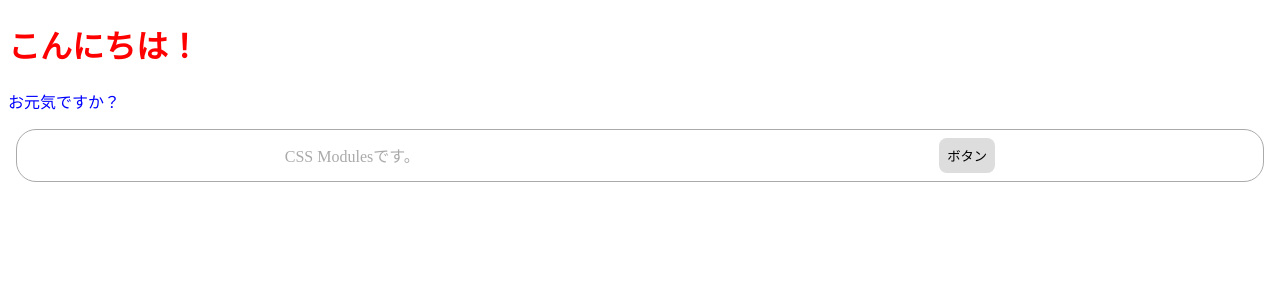
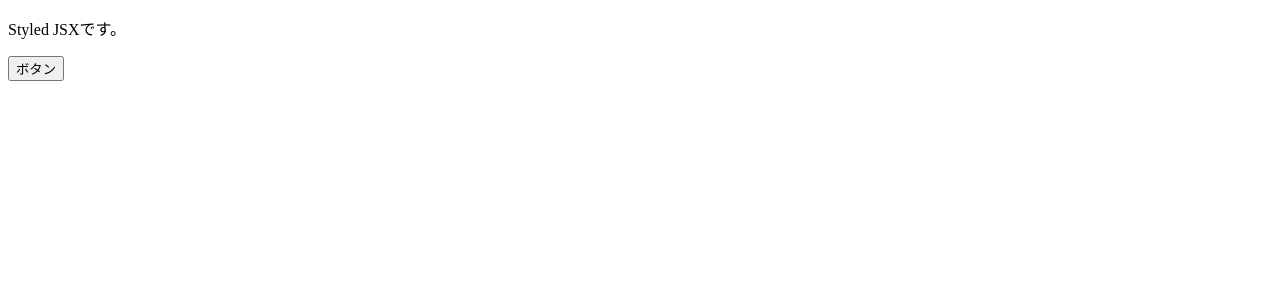
Before and after one commit to Onepiece2424/20220725_react_episode5, a React (Create React App) app: page / in a window 1280 px wide. Shown: the top 300 px of the page. Built offline with nearby package versions, Linux system fonts and the light colour scheme.

Commit message:
Styled JSXを用いてテキストとブタンの表示

```diff
--- a/src/App.jsx
+++ b/src/App.jsx
@@ -1,12 +1,13 @@
-import { ColoredMessage } from "./components/ColoredMessage";
-import { CssModules } from "./components/CssModules";
+// /import { CssModules } from "./components/CssModules";
+import { StyledJSX } from "./components/StyledJSX";
 
 export const App = () => {
   return (
     <>
-      <h1 style={{ color: "red" }}>こんにちは！</h1>
+      {/* <h1 style={{ color: "red" }}>こんにちは！</h1>
       <ColoredMessage />
-      <CssModules />
+      <CssModules /> */}
+      <StyledJSX />
     </>
   );
 };
--- /dev/null
+++ b/src/components/StyledJSX.jsx
@@ -0,0 +1,32 @@
+export const StyledJSX = () => {
+  return (
+    <>
+      <div>
+        <p>Styled JSXです。</p>
+        <button>ボタン</button>
+      </div>
+
+      <style jsx>{`
+        .container {
+          border: solid 1px #aaa;
+          border-radius: 20px;
+          padding: 8px;
+          margin: 8px;
+          display: flex;
+          justify-content: space-around;
+          align-items: center;
+        }
+        .title {
+          margin: 0;
+          color: #aaa;
+        }
+        .button {
+          background-color: #ddd;
+          border: none;
+          padding: 8px;
+          border-radius: 8px;
+        }
+      `}</style>
+    </>
+  );
+};
```
